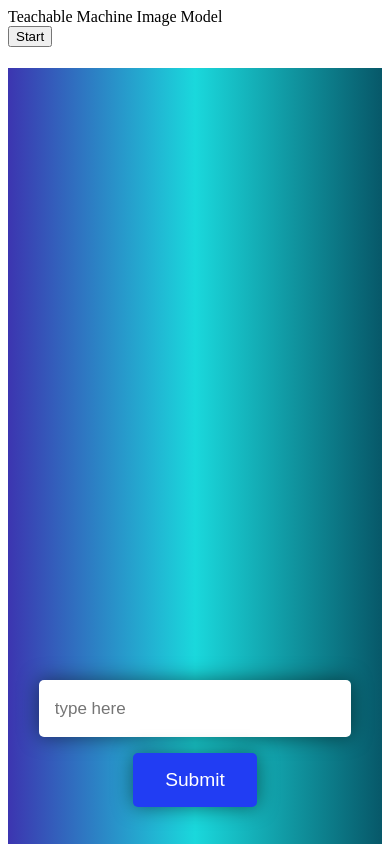
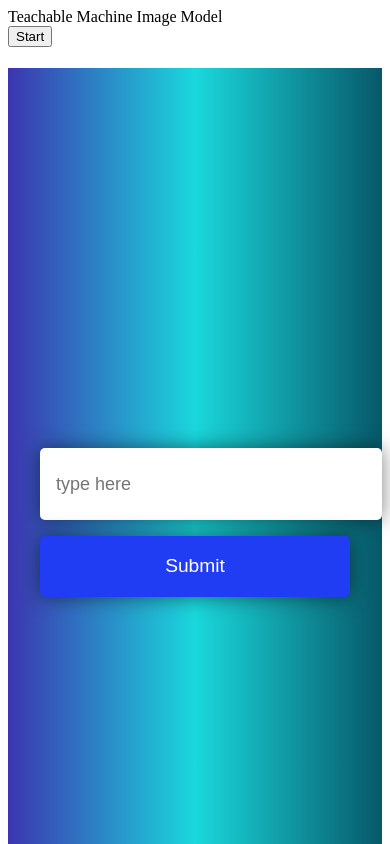
Before and after one commit to LooperShowcase/Chat-GPT-Botrus, a plain HTML site: page index.html in a window 390 px wide. Shown: the top 844 px of the page. Drawn offline with Linux system fonts and the light colour scheme.

Commit message:
Add files via upload

```diff
--- a/style.css
+++ b/style.css
@@ -1,28 +1,33 @@
 .container {
-
     display: flex;
     flex-direction: column;
     align-items: center;
     justify-content: center;
-    height: 160vh;
-    background: rgb(60,53,176);
-background: linear-gradient(90deg, rgba(60,53,176,1) 0%, rgba(26,216,220,1) 50%, rgba(7,88,105,1) 100%);
+    min-height: 100vh;
+    background: rgb(60, 53, 176);
+    background: linear-gradient(
+        90deg,
+        rgba(60, 53, 176, 1) 0%,
+        rgba(26, 216, 220, 1) 50%,
+        rgba(7, 88, 105, 1) 100%
+    );
 }
 
 #input-text {
     padding: 1rem;
     margin-bottom: 1rem;
-    width: 75%;
+    width: 80%;
+    max-width: 400px;
     border: none;
     border-radius: 5px;
     box-shadow: 0px 0px 20px rgba(0, 0, 0, 0.5);
-    height: 25px;
-    font-size: 17px;
+    height: 40px;
+    font-size: 20px;
 }
 
-#submit-button{
-    padding: 1rem 2rem;
-    font-size: 1.2rem;
+#submit-button {
+    padding: 1.2rem 2.5rem;
+    font-size: 1.4rem;
     background-color: #213df3;
     color: #fff;
     border: none;
@@ -30,13 +35,36 @@ background: linear-gradient(90deg, rgba(60,53,176,1) 0%, rgba(26,216,220,1) 50%,
     cursor: pointer;
     box-shadow: 0px 0px 20px rgba(0, 0, 0, 0.5);
     transition: background-color 0.2s;
-
 }
 
-#submit-button:hover{
+#submit-button:hover {
     background-color: rgb(46, 46, 125);
 }
 
 form {
-    width: 100%;
+    width: 80%;
+    max-width: 400px;
 }
+
+/* Media query for screens smaller than 600px */
+@media screen and (max-width: 600px) {
+    .container {
+        height: auto;
+        padding: 2rem;
+    }
+
+    #input-text,
+    #submit-button,
+    form {
+        width: 100%;
+        max-width: none;
+    }
+
+    #input-text {
+        font-size: 18px;
+    }
+
+    #submit-button {
+        font-size: 1.2rem;
+    }
+}
```
